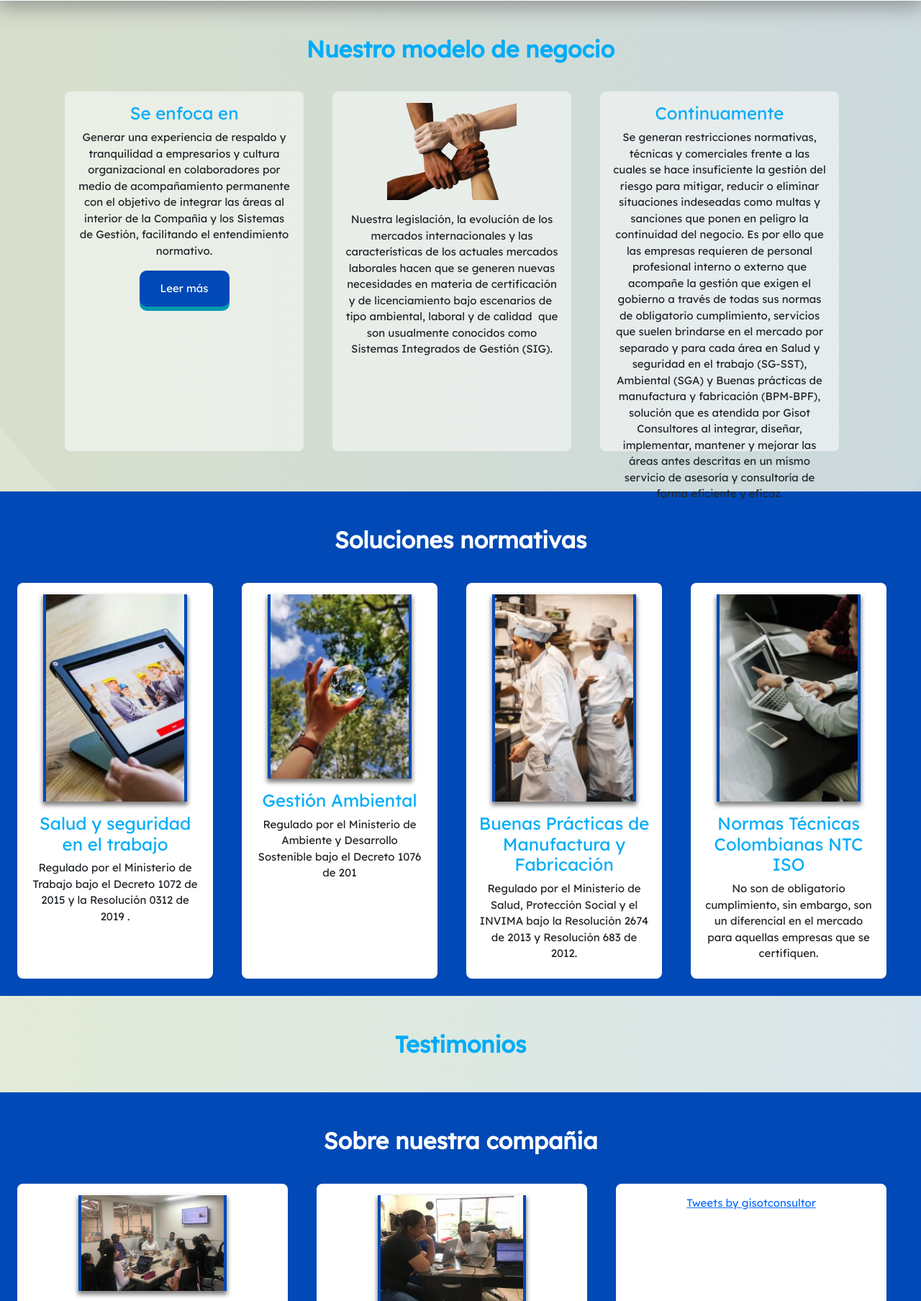
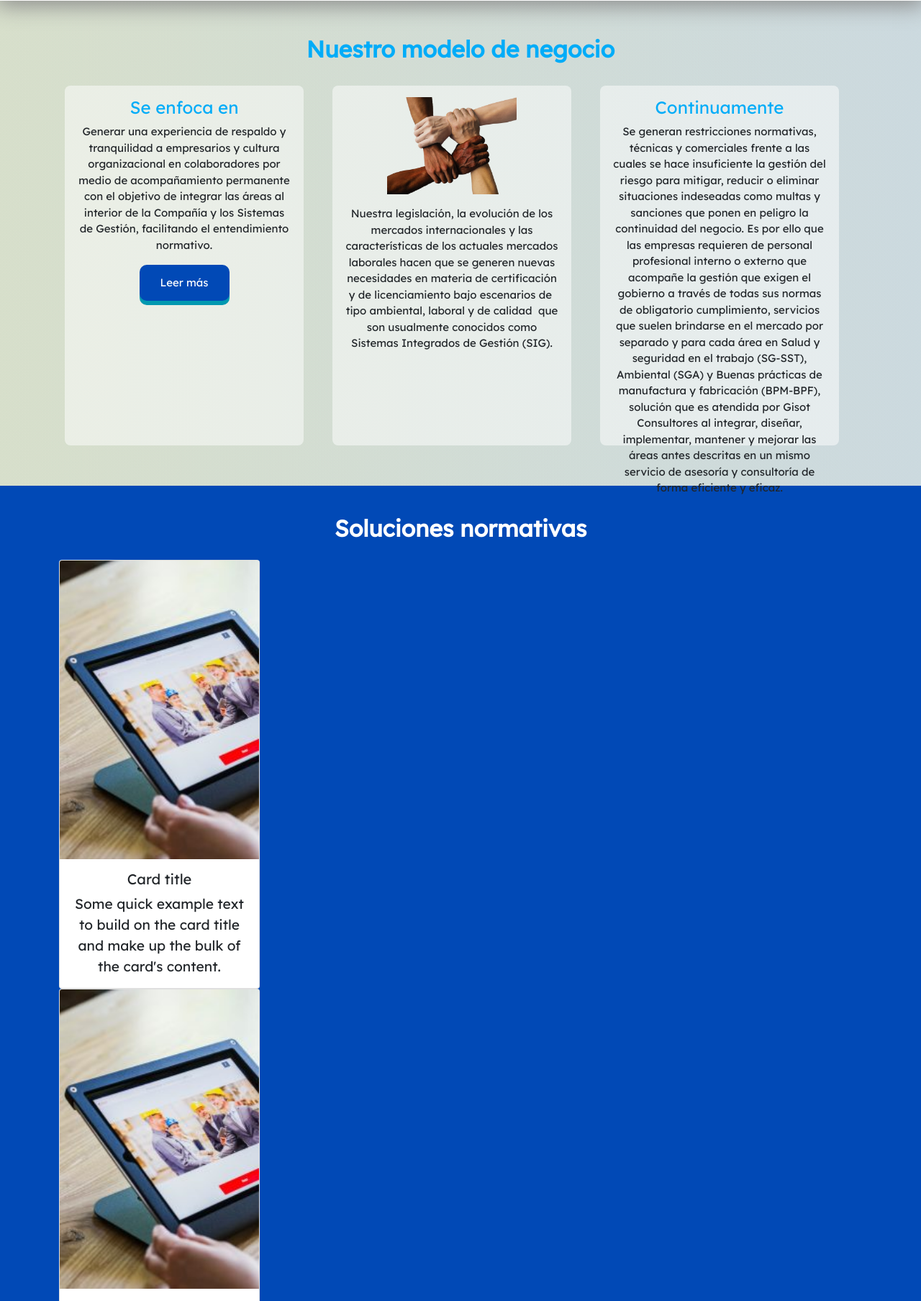
Before and after one commit to maurox952/gitsoft, a PHP site: page /gisot/ in a window 1280 px wide. Shown: the part 475-2283 px from the top of the page at 72% size. Run offline with PHP 8.4, Linux system fonts and the light colour scheme; some libraries are stand-ins or nearby versions.

Commit message:
nuevas cards

```diff
--- a/index.php
+++ b/index.php
@@ -42,16 +42,6 @@
             min-height: 100vh;
         }
 
-        .titulo1{
-            color: #00acf8;
-            margin: 2rem;
-        }
-
-        .titulo2{
-            color: #FFFFFF;
-            margin: 2rem;
-        }
-
         .tarjeta{
             border-radius: 0.5rem;
             height: 500px;
@@ -69,9 +59,7 @@
         }
 
         .tarjeta2 img{
-            border-right: 4px solid #0149B6;
-            border-left: 4px solid #0149B6;
-            box-shadow: 0 4px 6px 1px gray;
+            border: 4px solid silver;
         }
 
         .titulo-tarjeta{
@@ -147,7 +135,7 @@
     </div>
 
     <section class="container text-center mt-5">
-        <div class="titulo1">
+        <div class="text-center my-4" style="color: #00acf8;">
             <h2>Nuestro modelo de negocio</h2>
         </div>
         <div class="row">
@@ -186,14 +174,58 @@
     </section>
 
     <section class="text-center mt-5 bg-azul">
-        <div class="titulo2">
+        <div class="text-center my-4" style="color: #FFFFFF;">
+            <h2>Soluciones normativas</h2>
+        </div>
+        <div class="container">
+            <div class="col-lg-3 col-md-6 col-sm-12">
+                <div class="card" style="width: 18rem;">
+                    <img src="img/tarjeta1.jpg" class="card-img-top" alt="...">
+                    <div class="card-body">
+                        <h5 class="card-title">Card title</h5>
+                        <p class="card-text">Some quick example text to build on the card title and make up the bulk of the card's content.</p>
+                    </div>
+                </div>
+            </div>
+            <div class="col-lg-3 col-md-6 col-sm-12">
+                <div class="card" style="width: 18rem;">
+                    <img src="img/tarjeta1.jpg" class="card-img-top" alt="...">
+                    <div class="card-body">
+                        <h5 class="card-title">Card title</h5>
+                        <p class="card-text">Some quick example text to build on the card title and make up the bulk of the card's content.</p>
+                    </div>
+                </div>
+            </div>
+            <div class="col-lg-3 col-md-6 col-sm-12">
+                <div class="card" style="width: 18rem;">
+                    <img src="img/tarjeta1.jpg" class="card-img-top" alt="...">
+                    <div class="card-body">
+                        <h5 class="card-title">Card title</h5>
+                        <p class="card-text">Some quick example text to build on the card title and make up the bulk of the card's content.</p>
+                    </div>
+                </div>
+            </div>
+            <div class="col-lg-3 col-md-6 col-sm-12">
+                <div class="card" style="width: 18rem;">
+                    <img src="img/tarjeta1.jpg" class="card-img-top" alt="...">
+                    <div class="card-body">
+                        <h5 class="card-title">Card title</h5>
+                        <p class="card-text">Some quick example text to build on the card title and make up the bulk of the card's content.</p>
+                    </div>
+                </div>
+            </div>
+        </div>
+    </section>
+
+    <section class="text-center mt-5 bg-azul">
+        <div class="text-center my-4" style="color: #FFFFFF;">
             <h2>Soluciones normativas</h2>
         </div>
         <div class="row">
             <div class="col-lg-3 col-md-6 col-sm-12">
                 <div class="tarjeta2">
                     <div class="img-tarjeta2">
-                        <img src="img/tarjeta1.jpg" alt="Manos" width="60%">
+                        <img src="img/tarjeta1.jpg" alt="Manos" width="60%" height="">
                     </div>
                     <div class="titulo-tarjeta">
                         <h4> Salud y seguridad en el trabajo</h4>
@@ -246,13 +278,13 @@
     </section>
 
     <section class="container text-center mt-5">
-        <div class="titulo1">
+        <div class="text-center my-4" style="color: #00acf8;">
             <h2>Testimonios</h2>
         </div>
     </section>
 
     <section class="text-center mt-5 bg-azul">
-        <div class="titulo2">
+        <div class="text-center my-4" style="color: #FFFFFF;">
             <h2>Sobre nuestra compañia</h2>
         </div>
         <div class="row">
```
